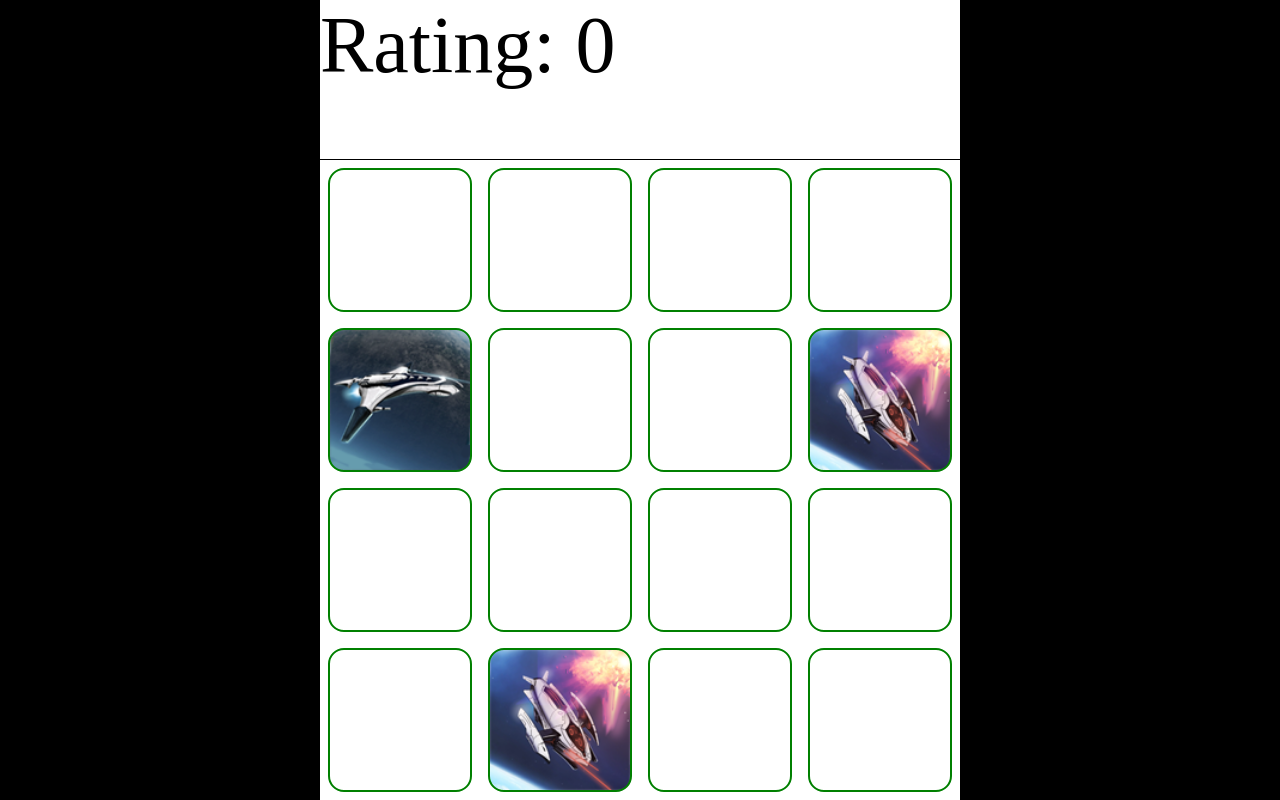
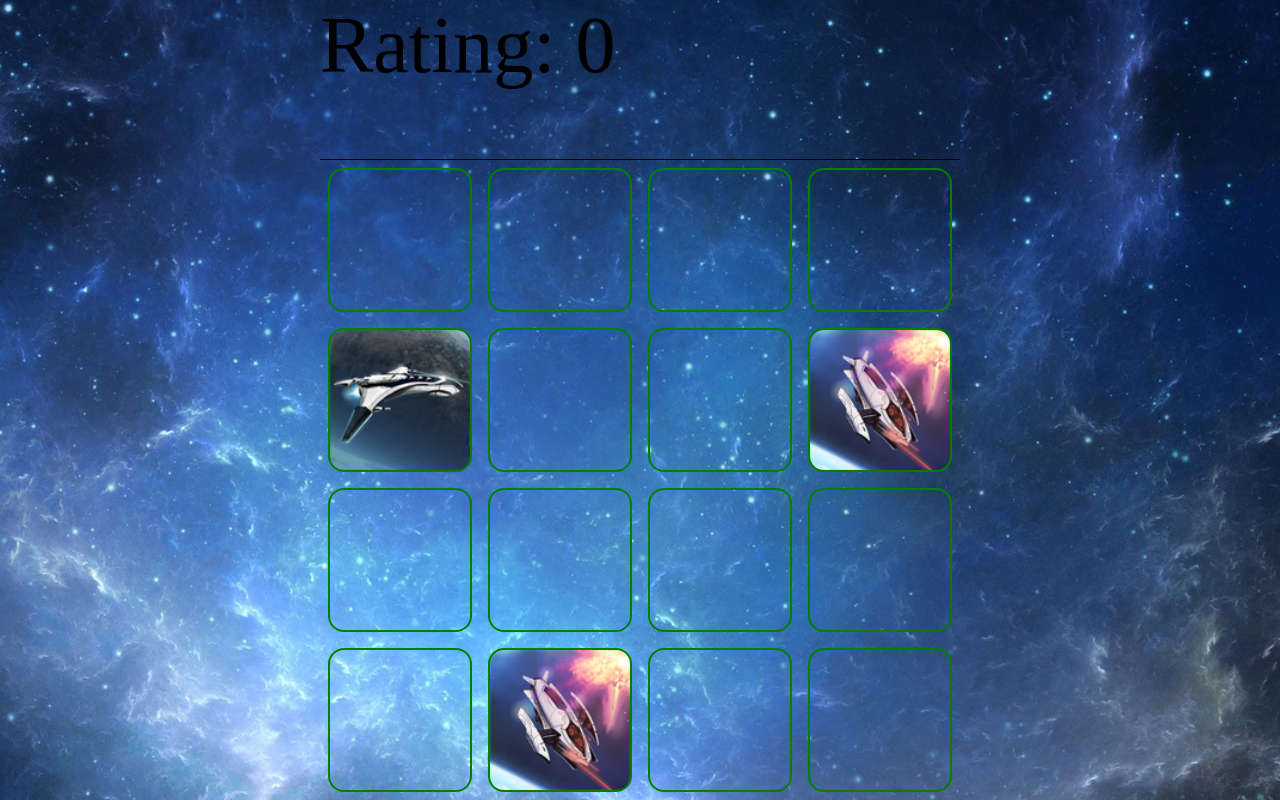
Before and after one commit to Zav39/2048_consulwar, a plain HTML site: page index.html in a window 1280 px wide. Drawn offline with Linux system fonts and the light colour scheme.

Commit message:
Add background

```diff
--- a/css/main.css
+++ b/css/main.css
@@ -13,13 +13,15 @@ html, body {
 	height: 100%;
 	width: 100%;
 	background-color: #000;
+	background-image: url(/img/background.jpg);
+	background-position: center;
+	background-repeat: no-repeat;
 }
 
 	.game .header {
 		height: 20vmin;
 		width: 80vmin;
 		font-size: 10vmin;
-		background-color: #fff;
 		box-sizing: border-box;
 		border-bottom: 1px solid black;
 	}
@@ -30,7 +32,6 @@ html, body {
 		flex-wrap: wrap;
 		height: 80vmin;
 		width: 80vmin;
-		background-color: #fff;
 	}
 
 		.game .field .cell {
```
Also changed, not shown: img/background.jpg (added).
